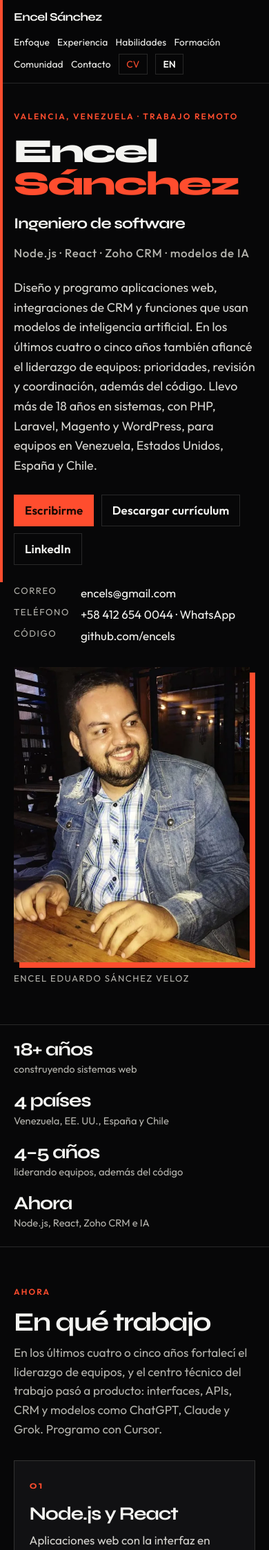
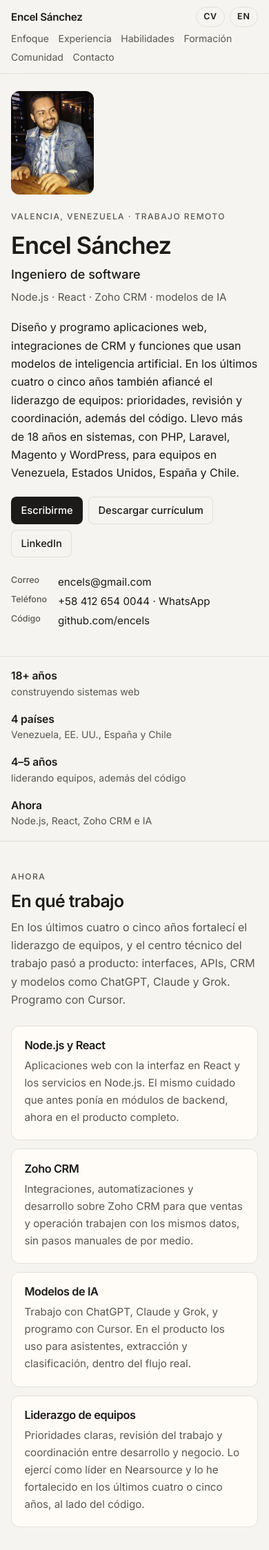
Before and after one commit to encels/encels.github.io, a PHP site: page / in a window 390 px wide. Shown: the top 2247 px of the page at 69% size. Run offline with PHP 8.4, Linux system fonts and the light colour scheme.

Commit message:
Quiet the visual system into a restrained one-page layout.
The loud display type and vermilion accent made the page hard to read, especially on a phone. Inter, a warm paper background and a compact header keep the same content easier to scan.

Co-authored-by: Cursor <cursoragent@cursor.com>

```diff
--- a/404.html
+++ b/404.html
@@ -5,12 +5,12 @@
   <meta name="viewport" content="width=device-width, initial-scale=1">
   <title>Página no encontrada | Encel Sánchez</title>
   <meta name="robots" content="noindex">
-  <meta name="theme-color" content="#070708">
+  <meta name="theme-color" content="#f5f4f1">
   <link rel="icon" href="img/favicon.svg" type="image/svg+xml">
-  <link rel="stylesheet" href="css/site.css">
   <link rel="preconnect" href="https://fonts.googleapis.com">
   <link rel="preconnect" href="https://fonts.gstatic.com" crossorigin>
-  <link href="https://fonts.googleapis.com/css2?family=Outfit:wght@400;600&family=Syne:wght@700;800&display=swap" rel="stylesheet">
+  <link href="https://fonts.googleapis.com/css2?family=Inter:wght@400;500;600&display=swap" rel="stylesheet">
+  <link rel="stylesheet" href="css/site.css?v=6">
 </head>
 <body>
   <header class="top">
--- a/css/site.css
+++ b/css/site.css
@@ -1,14 +1,13 @@
 :root {
-  --bg: #070708;
-  --surface: #111113;
-  --ink: #f4f4f1;
-  --muted: #b4b3ad;
-  --line: rgba(244, 244, 241, 0.14);
-  --accent: #ff4d2e;
-  --sans: "Outfit", "Segoe UI", sans-serif;
-  --display: "Syne", "Outfit", sans-serif;
-  --wrap: 1120px;
-  --header: 4.4rem;
+  --bg: #f5f4f1;
+  --surface: #fffcf8;
+  --ink: #1c1b19;
+  --muted: #5a564f;
+  --soft: #6f6a62;
+  --line: #e4e0d8;
+  --sans: "Inter", "Segoe UI", sans-serif;
+  --wrap: 980px;
+  --header: 4.6rem;
 }
 
 *,
@@ -17,7 +16,7 @@
 
 html {
   scroll-behavior: smooth;
-  color-scheme: dark;
+  color-scheme: light;
 }
 
 body {
@@ -25,40 +24,31 @@ body {
   background: var(--bg);
   color: var(--ink);
   font-family: var(--sans);
-  font-size: 1.0625rem;
-  line-height: 1.6;
+  font-size: 1rem;
+  line-height: 1.65;
   text-rendering: optimizeLegibility;
-}
-
-body::before {
-  content: "";
-  position: fixed;
-  inset: 0 auto 0 0;
-  width: 4px;
-  background: var(--accent);
-  z-index: 30;
 }
 
 img { max-width: 100%; height: auto; display: block; }
 
-a { color: var(--ink); text-underline-offset: 0.18em; }
+a {
+  color: inherit;
+  text-underline-offset: 0.18em;
+}
 
-a:hover { color: var(--accent); }
-
-::selection { background: var(--accent); color: #140804; }
+::selection { background: #e4ddd2; color: var(--ink); }
 
 :focus-visible {
-  outline: 2px solid var(--accent);
+  outline: 2px solid var(--ink);
   outline-offset: 3px;
 }
 
 h1, h2, h3, p { margin: 0; }
 
 h1, h2, h3 {
-  font-family: var(--display);
-  font-weight: 700;
-  letter-spacing: -0.045em;
-  line-height: 0.95;
+  font-weight: 600;
+  letter-spacing: -0.025em;
+  line-height: 1.2;
 }
 
 .skip {
@@ -75,7 +65,7 @@ h1, h2, h3 {
 .skip:focus { top: 0.5rem; }
 
 .wrap {
-  width: min(var(--wrap), calc(100% - 2.5rem));
+  width: min(var(--wrap), calc(100% - 2rem));
   margin-inline: auto;
 }
 
@@ -83,123 +73,127 @@ h1, h2, h3 {
   position: sticky;
   top: 0;
   z-index: 20;
-  background: rgba(7, 7, 8, 0.82);
-  backdrop-filter: blur(16px);
+  background: rgba(245, 244, 241, 0.92);
+  backdrop-filter: blur(14px);
   border-bottom: 1px solid var(--line);
 }
 
-.top a { color: inherit; text-decoration: none; }
-
-.top a:hover { color: var(--accent); }
+.top a { text-decoration: none; }
 
 .top-inner {
   display: flex;
-  flex-wrap: wrap;
   align-items: center;
-  justify-content: space-between;
-  gap: 0.7rem 1.4rem;
-  min-height: var(--header);
-  padding: 0.75rem 0;
+  gap: 1.25rem;
+  min-height: 3.5rem;
 }
 
 .brand {
-  font-family: var(--display);
-  font-size: 1.05rem;
-  font-weight: 700;
-  letter-spacing: -0.04em;
+  font-size: 0.95rem;
+  font-weight: 600;
+  letter-spacing: -0.02em;
+  white-space: nowrap;
 }
 
 .nav {
   display: flex;
-  flex-wrap: wrap;
   align-items: center;
-  gap: 0.4rem 1.05rem;
+  gap: 1.05rem;
+  margin-left: auto;
+  min-width: 0;
+  overflow-x: auto;
+  scrollbar-width: none;
 }
 
+.nav::-webkit-scrollbar { display: none; }
+
 .nav a {
-  font-size: 0.92rem;
-  letter-spacing: 0.01em;
+  flex: none;
+  color: var(--muted);
+  font-size: 0.875rem;
+}
+
+.nav a:hover { color: var(--ink); }
+
+.top-tools {
+  display: flex;
+  align-items: center;
+  gap: 0.4rem;
+  flex: none;
 }
 
 .nav .cv,
+.top-tools .cv,
 .lang {
   border: 1px solid var(--line);
-  padding: 0.2rem 0.65rem;
+  border-radius: 999px;
+  padding: 0.18rem 0.65rem;
+  color: var(--ink);
+  font-size: 0.78rem;
+  font-weight: 600;
+  letter-spacing: 0.06em;
 }
-
-.nav .cv { color: var(--accent); }
-
-.lang { font-weight: 600; letter-spacing: 0.08em; }
 
 .hero {
   display: grid;
-  grid-template-columns: minmax(0, 1.35fr) minmax(260px, 0.75fr);
-  gap: 3.5rem;
-  align-items: end;
-  padding: 4.5rem 0 3rem;
+  grid-template-columns: minmax(0, 1fr) 200px;
+  gap: 3rem;
+  align-items: start;
+  padding: 3.2rem 0 2.4rem;
 }
 
 .kicker {
-  margin-bottom: 1.1rem;
-  color: var(--accent);
+  margin-bottom: 0.7rem;
+  color: var(--muted);
   font-size: 0.75rem;
-  font-weight: 600;
-  letter-spacing: 0.18em;
+  font-weight: 500;
+  letter-spacing: 0.12em;
   text-transform: uppercase;
 }
 
 h1 {
-  font-size: clamp(4.4rem, 9vw, 8.2rem);
-  font-weight: 800;
-}
-
-h1 span {
-  display: block;
-  color: var(--accent);
+  font-size: clamp(2.15rem, 4vw, 2.85rem);
+  font-weight: 600;
 }
 
 .role {
-  margin-top: 1.1rem;
-  font-family: var(--display);
-  font-size: clamp(1.4rem, 2vw, 1.85rem);
-  font-weight: 700;
-  letter-spacing: -0.04em;
+  margin-top: 0.45rem;
+  font-size: 1.125rem;
+  font-weight: 500;
 }
 
 .stack {
-  margin-top: 0.7rem;
+  margin-top: 0.3rem;
   color: var(--muted);
-  font-weight: 500;
-  letter-spacing: 0.04em;
+  font-size: 0.95rem;
 }
 
 .lede {
   max-width: 38rem;
-  margin-top: 1.4rem;
-  color: #d8d7d2;
-  font-size: 1.12rem;
+  margin-top: 1.15rem;
+  color: var(--ink);
 }
 
 .actions {
   display: flex;
   flex-wrap: wrap;
-  gap: 0.65rem;
-  margin-top: 1.7rem;
+  gap: 0.5rem;
+  margin-top: 1.35rem;
 }
 
 .btn {
   display: inline-flex;
   align-items: center;
-  min-height: 2.85rem;
-  padding: 0.45rem 1rem;
+  min-height: 2.5rem;
+  padding: 0.4rem 0.9rem;
+  border-radius: 8px;
   text-decoration: none;
-  font-weight: 600;
-  letter-spacing: 0.01em;
+  font-size: 0.92rem;
+  font-weight: 500;
 }
 
-.btn-primary { background: var(--accent); color: #140804; }
+.btn-primary { background: var(--ink); color: #fff; }
 
-.btn-primary:hover { background: #ff6a50; color: #140804; }
+.btn-primary:hover { background: #2c2a27; color: #fff; }
 
 .btn-ghost {
   background: transparent;
@@ -207,49 +201,44 @@ h1 span {
   box-shadow: inset 0 0 0 1px var(--line);
 }
 
-.btn-ghost:hover { color: var(--accent); box-shadow: inset 0 0 0 1px var(--accent); }
+.btn-ghost:hover { box-shadow: inset 0 0 0 1px var(--ink); }
 
 .facts {
   display: grid;
   grid-template-columns: auto 1fr;
-  gap: 0.25rem 1rem;
-  margin: 1.7rem 0 0;
+  gap: 0.2rem 1rem;
+  margin: 1.4rem 0 0;
   padding: 0;
+  font-size: 0.95rem;
 }
 
 .facts dt {
   color: var(--muted);
-  font-size: 0.82rem;
-  letter-spacing: 0.12em;
-  text-transform: uppercase;
+  font-size: 0.78rem;
+  font-weight: 500;
 }
 
 .facts dd { margin: 0; }
 
-.facts a { color: var(--ink); text-decoration: none; }
+.facts a { text-decoration: none; }
 
-.facts a:hover { color: var(--accent); }
+.facts a:hover { text-decoration: underline; }
 
-.portrait {
-  margin: 0;
-  padding: 0 14px 14px 0;
-}
+.portrait { margin: 0; }
 
 .portrait img {
   width: 100%;
   aspect-ratio: 4 / 5;
   object-fit: cover;
   object-position: center 18%;
-  background: #1a1a1c;
-  box-shadow: 14px 14px 0 var(--accent);
+  border-radius: 12px;
+  background: #ddd9d2;
 }
 
 .portrait figcaption {
-  margin-top: 0.85rem;
+  margin-top: 0.55rem;
   color: var(--muted);
-  font-size: 0.82rem;
-  letter-spacing: 0.12em;
-  text-transform: uppercase;
+  font-size: 0.78rem;
 }
 
 .band { border-block: 1px solid var(--line); }
@@ -257,78 +246,68 @@ h1 span {
 .band-inner {
   display: grid;
   grid-template-columns: repeat(4, 1fr);
-  gap: 1.25rem;
-  padding: 1.35rem 0;
+  gap: 1.25rem 1.5rem;
+  padding: 1.15rem 0;
 }
 
 .band strong {
   display: block;
-  font-family: var(--display);
-  font-size: clamp(1.7rem, 2.4vw, 2.3rem);
-  font-weight: 700;
-  letter-spacing: -0.045em;
-  line-height: 1;
+  font-size: 0.98rem;
+  font-weight: 600;
+  letter-spacing: -0.01em;
+  line-height: 1.3;
 }
 
-.band span { color: var(--muted); font-size: 0.92rem; }
+.band span {
+  display: block;
+  margin-top: 0.15rem;
+  color: var(--muted);
+  font-size: 0.88rem;
+  line-height: 1.4;
+}
 
-section { scroll-margin-top: calc(var(--header) + 0.8rem); }
+section { scroll-margin-top: 5.2rem; }
 
-.block { padding: 5rem 0; }
+.block { padding: 3.6rem 0; }
+
+.block + .block { padding-top: 0; }
 
 .block h2 {
-  font-size: clamp(2.4rem, 5vw, 4.2rem);
-  margin-bottom: 0.7rem;
+  font-size: clamp(1.55rem, 2.4vw, 1.85rem);
+  margin-bottom: 0.55rem;
 }
 
 .intro {
   max-width: 40rem;
   color: var(--muted);
-  margin-bottom: 2rem;
-  font-size: 1.08rem;
+  margin-bottom: 1.5rem;
 }
 
 .cards {
   display: grid;
   grid-template-columns: 1fr 1fr;
-  gap: 1rem;
-  counter-reset: focus;
+  gap: 0.75rem;
 }
 
 .card {
-  position: relative;
   background: var(--surface);
   border: 1px solid var(--line);
-  padding: 1.4rem 1.35rem 1.5rem;
-  transition: border-color 0.2s ease, transform 0.2s ease;
+  border-radius: 12px;
+  padding: 1.15rem 1.15rem 1.25rem;
 }
 
-.card::before {
-  counter-increment: focus;
-  content: counter(focus, decimal-leading-zero);
-  display: block;
-  margin-bottom: 1.1rem;
-  color: var(--accent);
-  font-family: var(--display);
-  font-size: 0.95rem;
-  font-weight: 700;
-  letter-spacing: 0.12em;
+.card h3 {
+  font-size: 1.02rem;
+  margin-bottom: 0.4rem;
 }
 
-.card:hover { border-color: var(--accent); transform: translateY(-3px); }
-
-.card h3 {
-  font-size: 1.7rem;
-  margin-bottom: 0.65rem;
-}
-
-.card p { color: #d4d3ce; }
+.card p { color: var(--muted); font-size: 0.95rem; }
 
 .job {
   display: grid;
-  grid-template-columns: 12rem minmax(0, 1fr);
-  gap: 0.4rem 1.75rem;
-  padding: 1.45rem 0;
+  grid-template-columns: 11.5rem minmax(0, 1fr);
+  gap: 0.25rem 1.5rem;
+  padding: 1.2rem 0;
   border-top: 1px solid var(--line);
 }
 
@@ -504,34 +481,71 @@ summary { cursor: pointer; font-weight: 600; }
   min-height: 70vh;
   display: grid;
   align-content: center;
-  padding: 4rem 0;
-}
-
-@media (max-width: 1040px) {
-  .band-inner { grid-template-columns: 1fr 1fr; }
+  padding: 3.5rem 0;
 }
 
 @media (max-width: 860px) {
-  .nav { gap: 0.35rem 0.7rem; }
-  .nav a { font-size: 0.86rem; }
-  .hero, .cards, .groups, .split, .contact-grid, .band-inner { grid-template-columns: 1fr; }
-  .job, .meetings li { grid-template-columns: 1fr; gap: 0.2rem; }
-  .portrait { max-width: 420px; padding: 0 8px 8px 0; }
-  .portrait img { box-shadow: 8px 8px 0 var(--accent); }
-  .hero { padding-top: 2.4rem; gap: 2rem; }
-  .block { padding: 3.4rem 0; }
-  h1 { font-size: clamp(2.7rem, 12.5vw, 4rem); }
+  .top-inner {
+    flex-wrap: wrap;
+    gap: 0.35rem 0.75rem;
+    padding-top: 0.65rem;
+  }
+
+  .brand { order: 1; }
+
+  .top-tools { order: 2; margin-left: auto; }
+
+  .nav {
+    order: 3;
+    flex: 1 0 100%;
+    flex-wrap: wrap;
+    justify-content: flex-start;
+    margin-left: 0;
+    overflow: visible;
+    column-gap: 0.85rem;
+    row-gap: 0.2rem;
+    padding-bottom: 0.75rem;
+  }
+
+  .portrait figcaption { display: none; }
+
+  .hero,
+  .cards,
+  .groups,
+  .split,
+  .contact-grid { grid-template-columns: 1fr; }
+
+  .band-inner { grid-template-columns: 1fr 1fr; }
+
+  .job,
+  .meetings li { grid-template-columns: 1fr; gap: 0.15rem; }
+
+  .hero {
+    padding-top: 1.6rem;
+    gap: 1.35rem;
+  }
+
+  .portrait {
+    order: -1;
+    width: 7.5rem;
+  }
+
+  .block { padding: 2.6rem 0; }
+
+  section { scroll-margin-top: 8rem; }
+}
+
+@media (max-width: 420px) {
+  .band-inner { grid-template-columns: 1fr; }
 }
 
 @media (prefers-reduced-motion: reduce) {
   html { scroll-behavior: auto; }
-  .card { transition: none; }
-  .card:hover { transform: none; }
 }
 
 @media print {
   body { background: white; color: black; }
-  body::before, .top, .actions, .footer { display: none; }
-  a, .kicker, .job h3 span, .meta-line, h1 span { color: black; }
-  .card, .panel, .portrait img { box-shadow: none; background: white; }
+  .top, .actions, .footer { display: none; }
+  a, .kicker, .job h3 span, .meta-line { color: black; }
+  .card, .panel, .portrait img { background: white; }
 }
--- a/index.html
+++ b/index.html
@@ -29,15 +29,15 @@
   <meta name="twitter:description" content="Node.js, React, Zoho CRM, modelos de IA y liderazgo de equipos. Más de 18 años en sistemas web.">
   <meta name="twitter:image" content="https://encels.com/img/og-img.jpg">
   <meta name="twitter:image:alt" content="Encel Sánchez, ingeniero de software.">
-  <meta name="theme-color" content="#070708">
+  <meta name="theme-color" content="#f5f4f1">
   <link rel="icon" href="img/favicon.svg" type="image/svg+xml">
   <link rel="icon" href="img/favicon.png" sizes="32x32" type="image/png">
   <link rel="apple-touch-icon" href="img/apple-touch-icon.png">
   <link rel="manifest" href="site.webmanifest">
   <link rel="preconnect" href="https://fonts.googleapis.com">
   <link rel="preconnect" href="https://fonts.gstatic.com" crossorigin>
-  <link href="https://fonts.googleapis.com/css2?family=Outfit:wght@400;500;600&family=Syne:wght@600;700;800&display=swap" rel="stylesheet">
-  <link rel="stylesheet" href="css/site.css">
+  <link href="https://fonts.googleapis.com/css2?family=Inter:wght@400;500;600&display=swap" rel="stylesheet">
+  <link rel="stylesheet" href="css/site.css?v=6">
   <script type="application/ld+json">
   {
     "@context": "https://schema.org",
@@ -127,9 +127,11 @@
         <a href="#formacion">Formación</a>
         <a href="#comunidad">Comunidad</a>
         <a href="#contacto">Contacto</a>
+      </nav>
+      <div class="top-tools">
         <a class="cv" href="files/Encel-Sanchez-CV-es.pdf">CV</a>
         <a class="lang" href="english-version.html" hreflang="en" lang="en">EN</a>
-      </nav>
+      </div>
     </div>
   </header>
 
@@ -137,7 +139,7 @@
     <div class="wrap hero" id="inicio">
       <div>
         <p class="kicker">Valencia, Venezuela · trabajo remoto</p>
-        <h1>Encel <span>Sánchez</span></h1>
+        <h1>Encel Sánchez</h1>
         <p class="role">Ingeniero de software</p>
         <p class="stack">Node.js · React · Zoho CRM · modelos de IA</p>
         <p class="lede">Diseño y programo aplicaciones web, integraciones de CRM y funciones que usan modelos de inteligencia artificial. En los últimos cuatro o cinco años también afiancé el liderazgo de equipos: prioridades, revisión y coordinación, además del código. Llevo más de 18 años en sistemas, con PHP, Laravel, Magento y WordPress, para equipos en Venezuela, Estados Unidos, España y Chile.</p>
```
Also changed, not shown: other parts of css/site.css (+59 -61 lines), english-version.html (+7 -5 lines), img/apple-touch-icon.png, img/favicon.png, img/favicon.svg, img/icon-192.png, img/icon-512.png, img/og-img.jpg, site.webmanifest.
